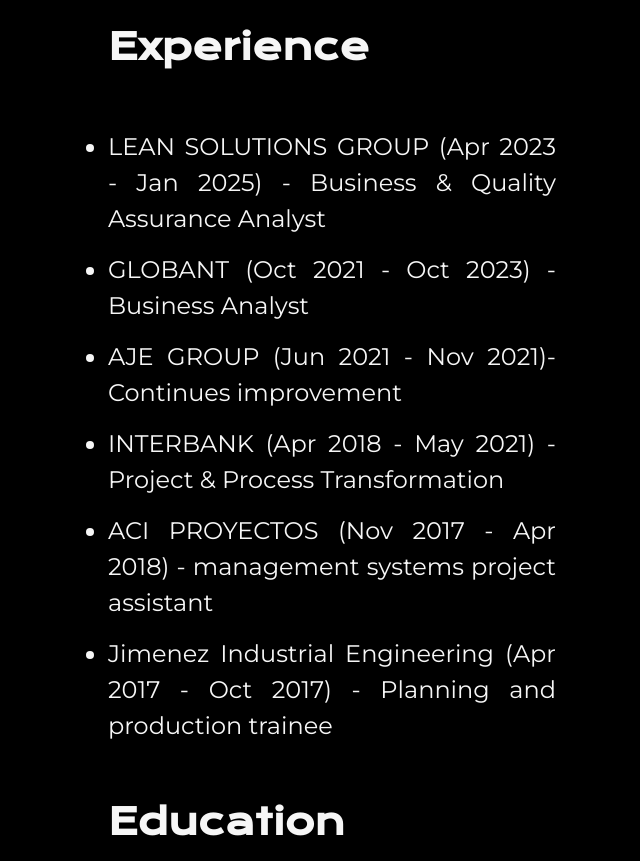
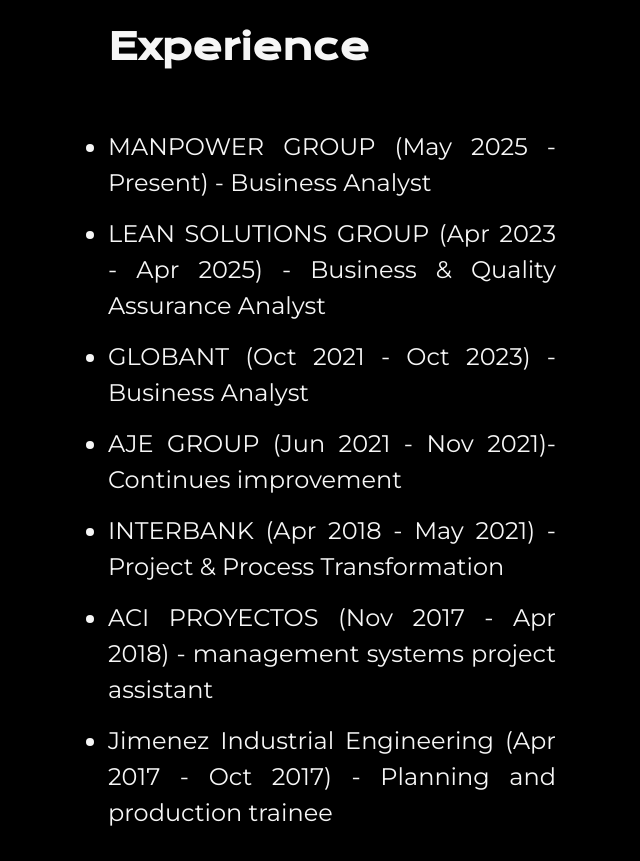
Before and after one commit to enriquemoralesvite/portfolio, a website: page resume.html in a window 1280 px wide. Shown: the part 840-1701 px from the top of the page, without its empty margins (84-724 px from the left). Drawn offline with nearby package versions, Linux system fonts and the light colour scheme.

Commit message:
adding my current experience in MPG

```diff
--- a/resume.html
+++ b/resume.html
@@ -33,7 +33,8 @@
                 <h2 class="presentacion__contenido__titulo">Experience</h2>
                 <p class="presentacion__contenido__texto">
                     <ul class="presentacion__contenido__texto__lista">
-                        <li> LEAN SOLUTIONS GROUP (Apr 2023 - Jan 2025) - Business & Quality Assurance Analyst </li>
+                        <li> MANPOWER GROUP (May 2025 - Present) - Business Analyst </li>
+                        <li> LEAN SOLUTIONS GROUP (Apr 2023 - Apr 2025) - Business & Quality Assurance Analyst </li>
                         <li> GLOBANT (Oct 2021 - Oct 2023) - Business Analyst </li>
                         <li> AJE GROUP (Jun 2021 - Nov 2021)- Continues improvement </li>
                         <li> INTERBANK (Apr 2018 - May 2021) - Project & Process Transformation </li>
```
